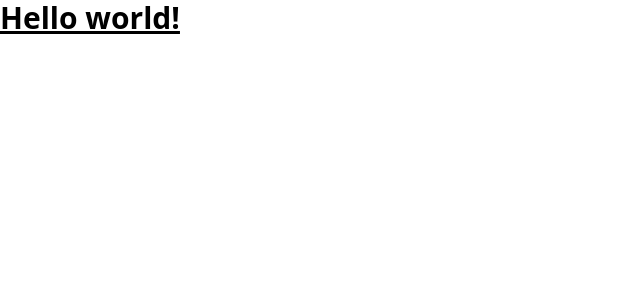
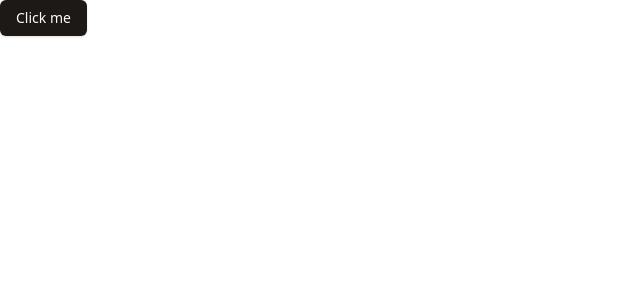
Before and after one commit to totot1010/Jisui, a Next.js app in the folder frontend/: page / in a window 1280 px wide. Shown: the top 300 px of the page, without its empty margins (0-640 px from the left). Built offline with nearby package versions, Linux system fonts and the light colour scheme.

Commit message:
✨ feat: shadcn導入

```diff
--- a/frontend/src/app/page.tsx
+++ b/frontend/src/app/page.tsx
@@ -1,8 +1,9 @@
+import { Button } from "@/components/ui/button";
 
 export default function Home() {
   return (
-    <h1 className="text-3xl font-bold underline">
-      Hello world!
-    </h1>
+    <div>
+      <Button>Click me</Button>
+    </div>
   );
 }
```
